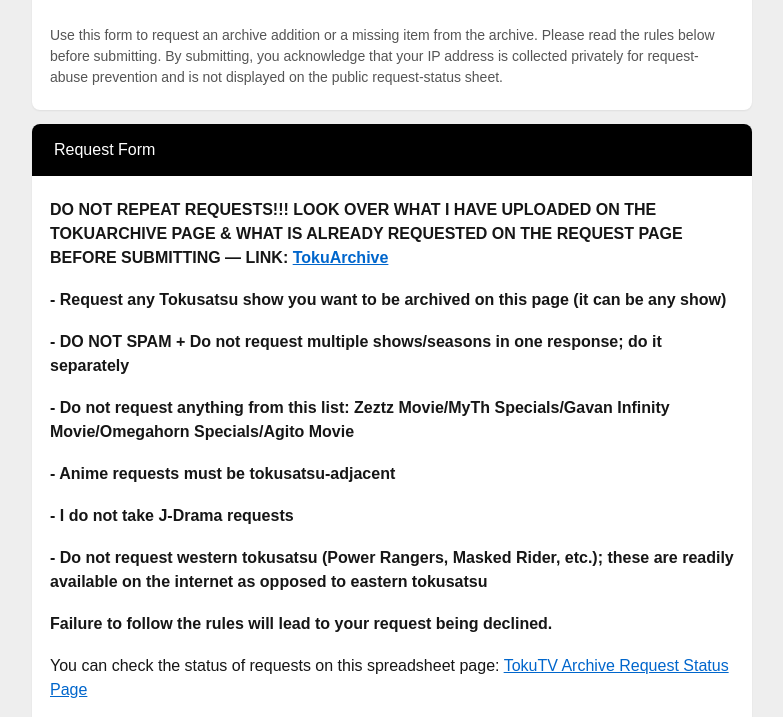
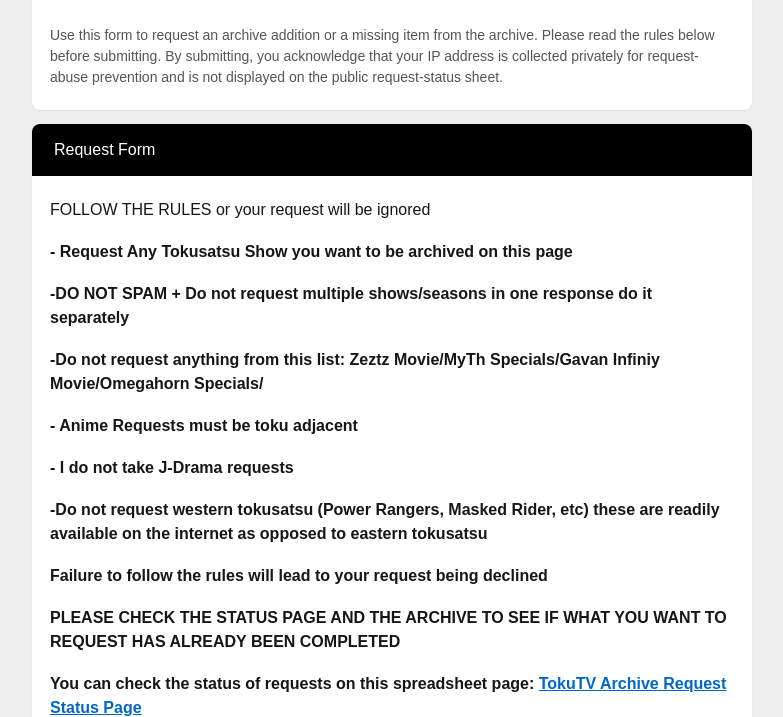
Before and after one commit to TokuTV/TokuTV-Request-Form, a plain HTML site: page index.html in a window 1280 px wide. Shown: the part 108-825 px from the top of the page, without its empty margins (248-1031 px from the left). Drawn offline with Linux system fonts and the light colour scheme; no server answers.

Commit message:
Revise request guidelines in index.html
Updated request instructions for clarity and emphasis.

```diff
--- a/index.html
+++ b/index.html
@@ -55,15 +55,17 @@
   <section class="card" id="mainPage">
     <div class="bar">Request Form</div>
     <div class="content instructions">
-      <p><strong>DO NOT REPEAT REQUESTS!!! LOOK OVER WHAT I HAVE UPLOADED ON THE TOKUARCHIVE PAGE &amp; WHAT IS ALREADY REQUESTED ON THE REQUEST PAGE BEFORE SUBMITTING — LINK: <a href="https://github.com/TokuTV/TokuArchive" target="_blank" rel="noopener">TokuArchive</a></strong></p>
-      <p><strong>- Request any Tokusatsu show you want to be archived on this page (it can be any show)</strong></p>
-      <p><strong>- DO NOT SPAM + Do not request multiple shows/seasons in one response; do it separately</strong></p>
-      <p><strong>- Do not request anything from this list: Zeztz Movie/MyTh Specials/Gavan Infinity Movie/Omegahorn Specials/Agito Movie</strong></p>
-      <p><strong>- Anime requests must be tokusatsu-adjacent</strong></p>
-      <p><strong>- I do not take J-Drama requests</strong></p>
-      <p><strong>- Do not request western tokusatsu (Power Rangers, Masked Rider, etc.); these are readily available on the internet as opposed to eastern tokusatsu</strong></p>
-      <p><strong>Failure to follow the rules will lead to your request being declined.</strong></p>
+      <p>FOLLOW THE RULES or your request will be ignored</p>
+      <p><strong>- Request Any Tokusatsu Show you want to be archived on this page</p>
+      <p><strong>-DO NOT SPAM + Do not request multiple shows/seasons in one response do it separately</p>
+      <p><strong>-Do not request anything from this list: Zeztz Movie/MyTh Specials/Gavan Infiniy Movie/Omegahorn Specials/</p>
+      <p><strong>- Anime Requests must be toku adjacent</p>
+      <p><strong>- I do not take J-Drama requests</p>
+      <p><strong>-Do not request western tokusatsu (Power Rangers, Masked Rider, etc) these are readily available on the internet as opposed to eastern tokusatsu</strong></p>
+      <p><strong>Failure to follow the rules will lead to your request being declined</strong></p>
+      <p><strong>PLEASE CHECK THE STATUS PAGE AND THE ARCHIVE TO SEE IF WHAT YOU WANT TO REQUEST HAS ALREADY BEEN COMPLETED</strong></p>
       <p>You can check the status of requests on this spreadsheet page: <a href="https://docs.google.com/spreadsheets/d/1OfmjAMmUs3fdraim6Nsshym29gD0X_0nEDLiWpwKOo4/edit?gid=966274365#gid=966274365&fvid=1497953246" target="_blank" rel="noopener">TokuTV Archive Request Status Page</a></p>
+       <p>ARCHIVE LINK: <a href="https://github.com/TokuTV/TokuArchive" target="_blank" rel="noopener">TokuArchive</a></strong></p>
       <h2 style="font-size:18px;margin-top:28px">Choose a request type</h2>
       <label class="choice"><input type="radio" name="requestType" value="show"><span><strong>Request a Show/Movie/Special</strong><br><span class="small">Request something that has not already been uploaded to the archive.</span></span></label>
       <label class="choice"><input type="radio" name="requestType" value="missing"><span><strong>Request a Missing Episode/Movie/Special</strong><br><span class="small">Only for content from a show already uploaded to the archive.</span></span></label>
@@ -78,6 +80,15 @@
       <div id="showInstructions" class="instructions hidden">
         <p><strong>Request any tokusatsu show you want to be archived on this page (it can be any show).</strong></p>
         <p><strong>Do not request multiple shows or seasons in one response. Submit them separately.</strong></p>
+        <p><strong>DO NOT REPEAT REQUESTS!!! LOOK OVER WHAT I HAVE UPLOADED ON THE TOKUARCHIVE PAGE &amp; WHAT IS ALREADY REQUESTED ON THE REQUEST PAGE BEFORE SUBMITTING — LINK: <a href="https://github.com/TokuTV/TokuArchive" target="_blank" rel="noopener">TokuArchive</a></strong></p>
+        <p><strong>- Request any Tokusatsu show you want to be archived on this page (it can be any show)</strong></p>
+        <p><strong>- DO NOT SPAM + Do not request multiple shows/seasons in one response; do it separately</strong></p>
+        <p><strong>- Do not request anything from this list: Zeztz Movie/MyTh Specials/Gavan Infinity Movie/Omegahorn Specials</strong></p>
+        <p><strong>- Anime requests must be tokusatsu-adjacent</strong></p>
+        <p><strong>- I do not take J-Drama requests</strong></p>
+        <p><strong>- Do not request western tokusatsu (Power Rangers, Masked Rider, etc.); these are readily available on the internet as opposed to eastern tokusatsu</strong></p>
+        <p><strong>Failure to follow the rules will lead to your request being declined.</strong></p>
+        <p>You can check the status of requests on this spreadsheet page: <a href="https://docs.google.com/spreadsheets/d/1OfmjAMmUs3fdraim6Nsshym29gD0X_0nEDLiWpwKOo4/edit?gid=966274365#gid=966274365&fvid=1497953246" target="_blank" rel="noopener">TokuTV Archive Request Status Page</a></p>
       </div>
       <div id="missingInstructions" class="instructions hidden">
         <p>THIS FORM IS FOR ANYTHING MISSING FROM WHAT I ALREADY HAVE UPLOADED.</p>
```
